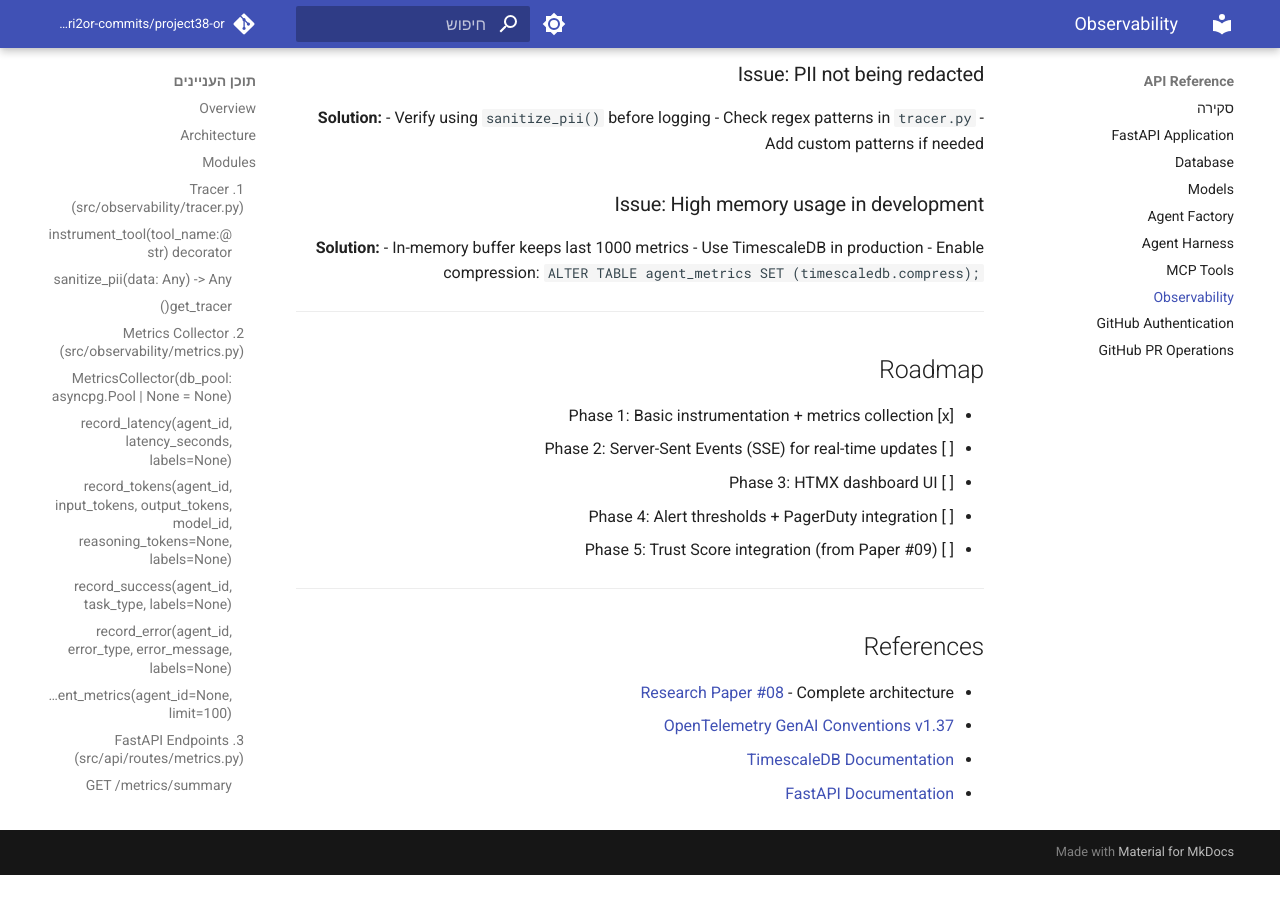
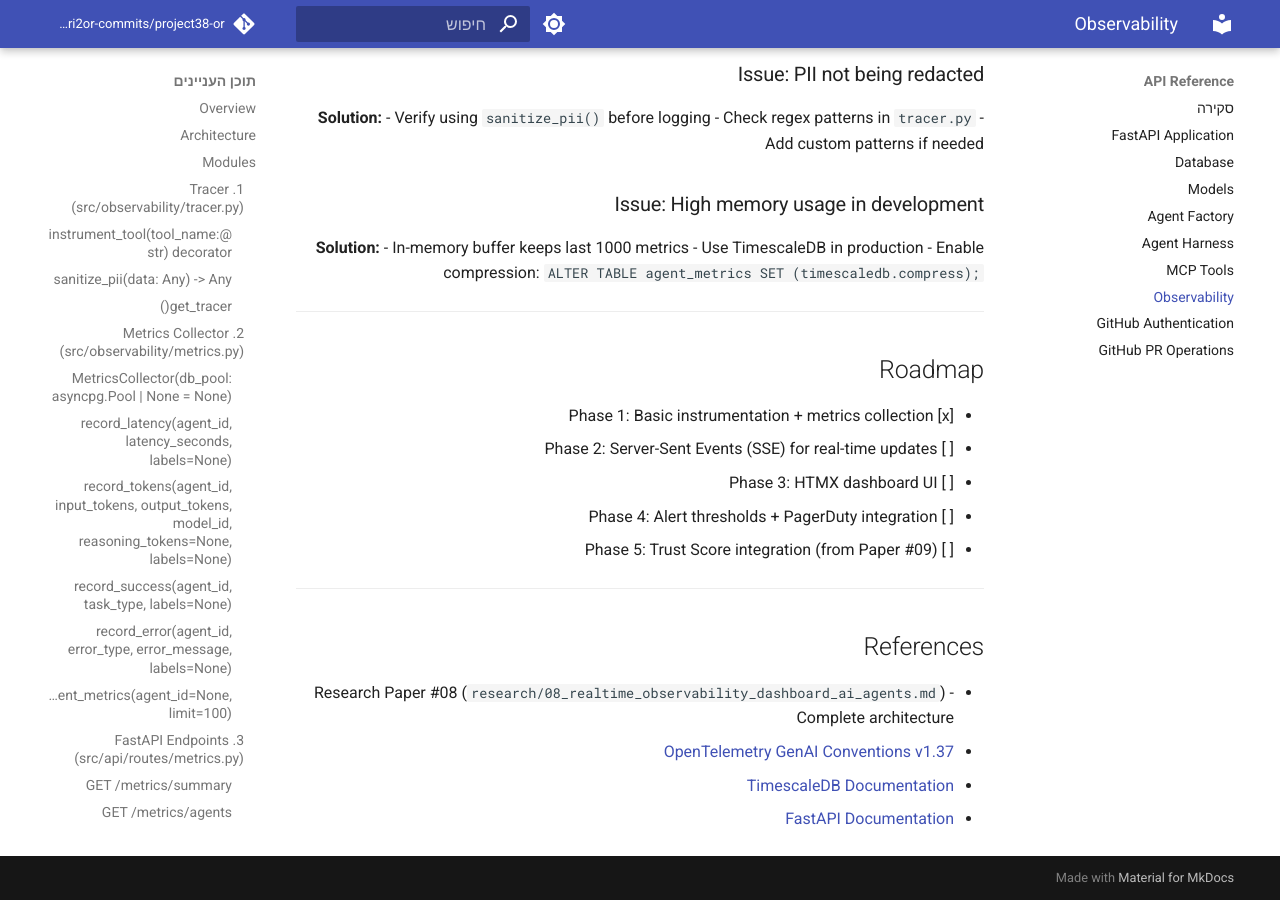
Before and after one commit to edri2or-commits/project38-or, an MkDocs documentation site: the page built from docs/api/observability.md, in a window 1280 px wide and 900 px high, scrolled down 9262 px. Built offline with MkDocs 1.6.1 and Material for MkDocs 9.7.7, drawn with Linux system fonts in a browser that asks for light colours; comment, search, counter and statistics services are not loaded; before the commit the page ends 10137 px from its top, so only the background shows below that.

Commit message:
fix(docs): fix broken link in observability.md
- Change markdown link to plain text reference
- Research paper 08 is in project root, not in docs/
- mkdocs build --strict now passes

```diff
--- a/docs/api/observability.md
+++ b/docs/api/observability.md
@@ -485,7 +485,7 @@ pytest tests/test_observability.py --cov=src/observability --cov-report=html
 
 ## References
 
-- [Research Paper #08](../../research/08_realtime_observability_dashboard_ai_agents.md) - Complete architecture
+- Research Paper #08 (`research/08_realtime_observability_dashboard_ai_agents.md`) - Complete architecture
 - [OpenTelemetry GenAI Conventions v1.37](https://github.com/open-telemetry/semantic-conventions/blob/main/docs/gen-ai/README.md)
 - [TimescaleDB Documentation](https://docs.timescale.com/)
 - [FastAPI Documentation](https://fastapi.tiangolo.com/)
```
